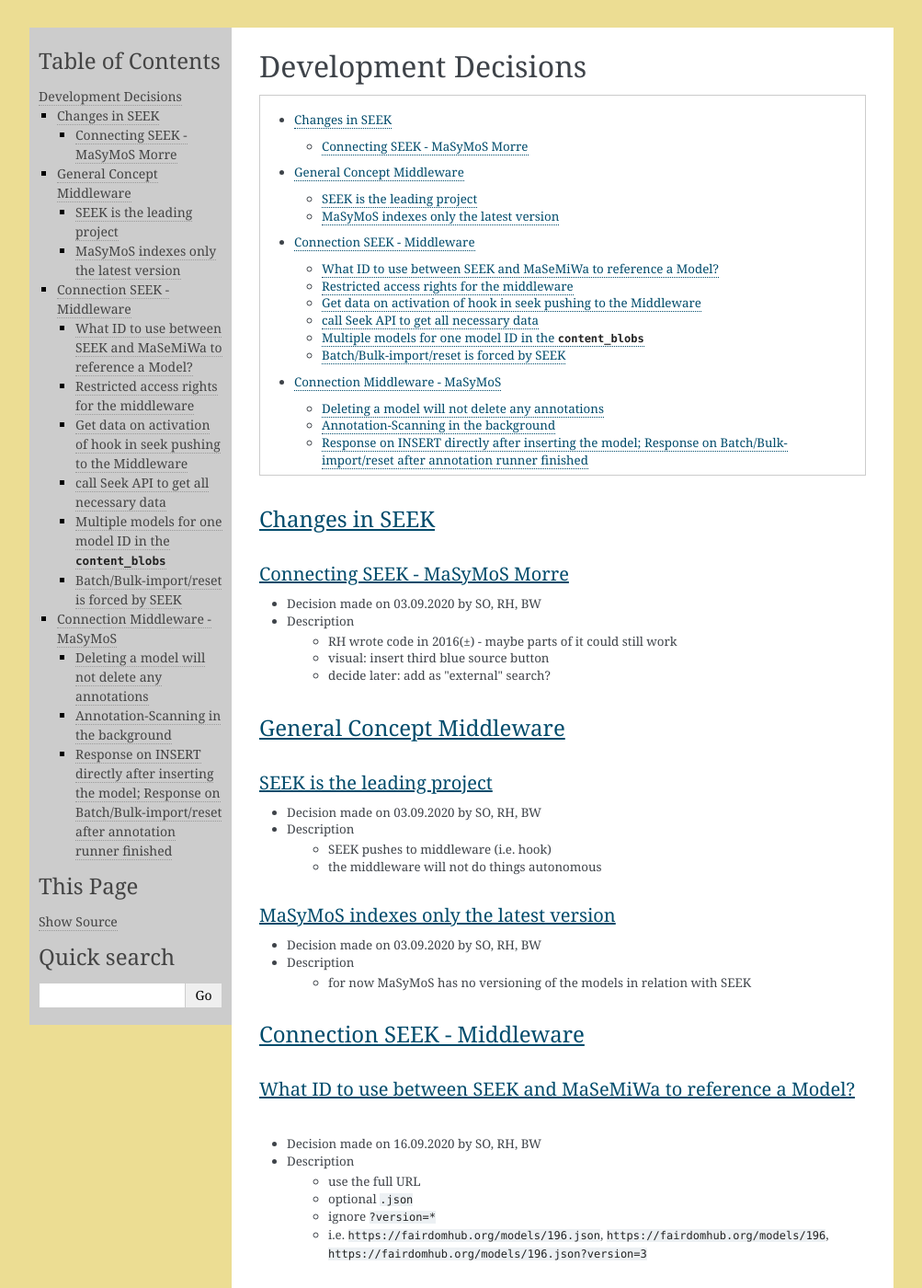
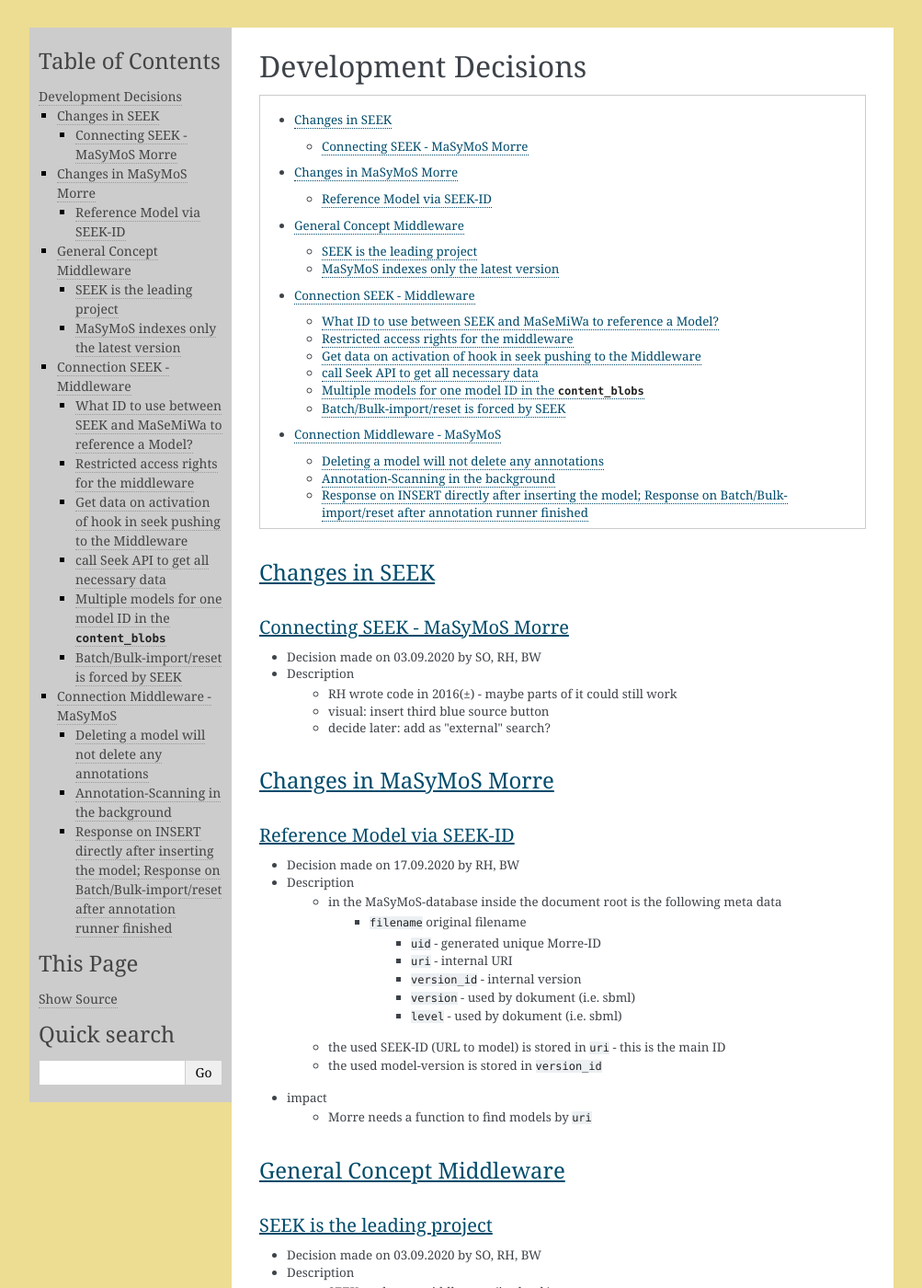
Before and after one commit to MaSyMoS/masymos-seek-middleware, a Sphinx documentation site: the page built from dev/doc/dev_decisions.rst, in a window 1280 px wide and 1400 px high. Shown: the whole window at 92% size, without its empty margins (138-1141 px from the left). Built offline with Sphinx 7.4.7, drawn with Linux system fonts in a browser that asks for light colours.

Commit message:
docs: added decisions regarding MaSyMoS Morre
MaSyMoS/masymos-seek-middleware#1

```diff
--- a/dev/doc/dev_decisions.rst
+++ b/dev/doc/dev_decisions.rst
@@ -19,6 +19,25 @@
     - RH wrote code in 2016(±) - maybe parts of it could still work
     - visual: insert third blue source button
     - decide later: add as "external" search?
+
+Changes in MaSyMoS Morre
+########################
+
+Reference Model via SEEK-ID
+===========================
+- Decision made on 17.09.2020 by RH, BW
+- Description
+    - in the MaSyMoS-database inside the document root is the following meta data
+        - ``filename`` original filename
+		- ``uid`` - generated unique Morre-ID
+		- ``uri`` - internal URI
+		- ``version_id`` - internal version
+		- ``version`` - used by dokument (i.e. sbml)
+		- ``level`` - used by dokument (i.e. sbml)
+    - the used SEEK-ID (URL to model) is stored in ``uri`` - this is the main ID
+    - the used model-version is stored in ``version_id``
+- impact
+    - Morre needs a function to find models by ``uri``
 
 General Concept Middleware
 ##########################
```
